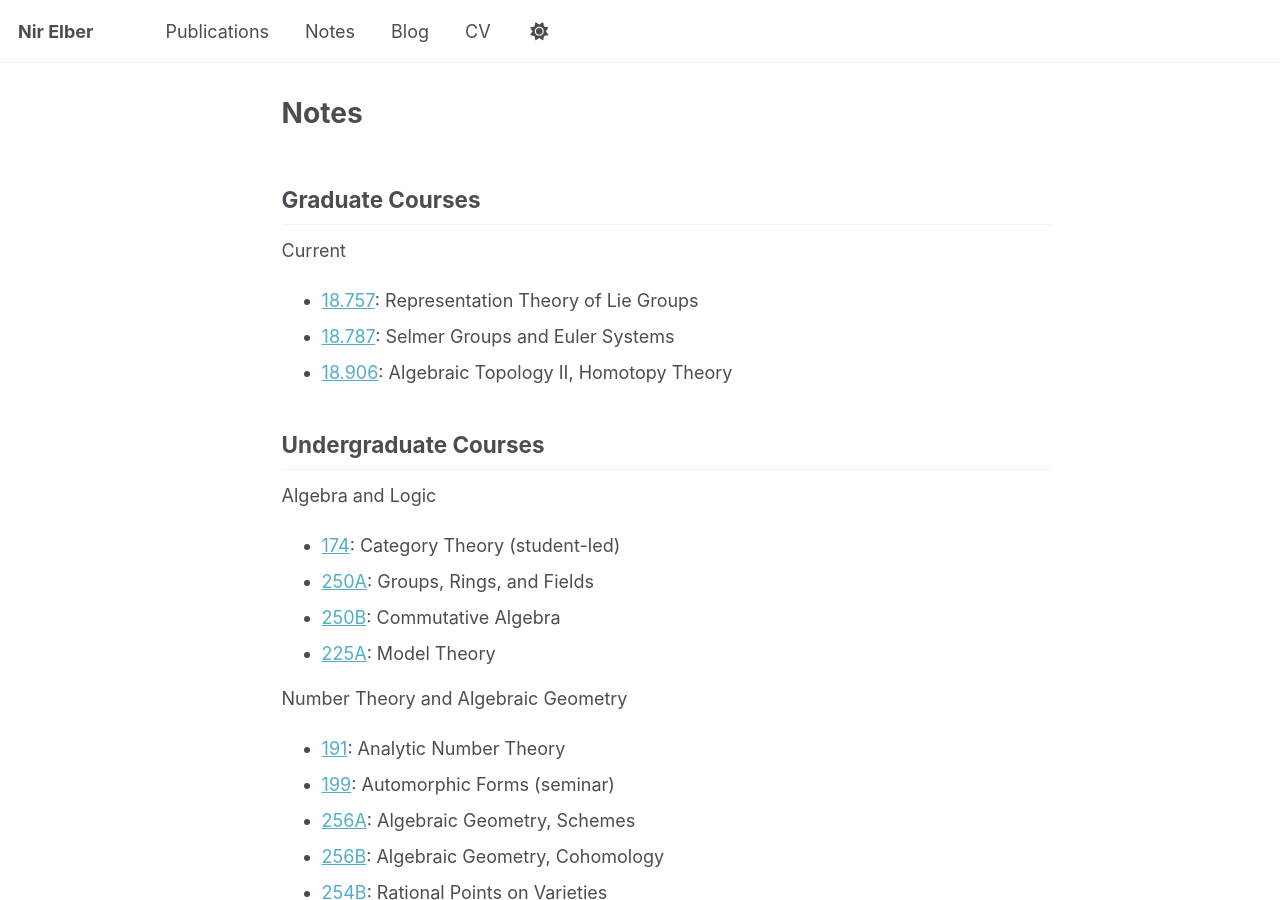
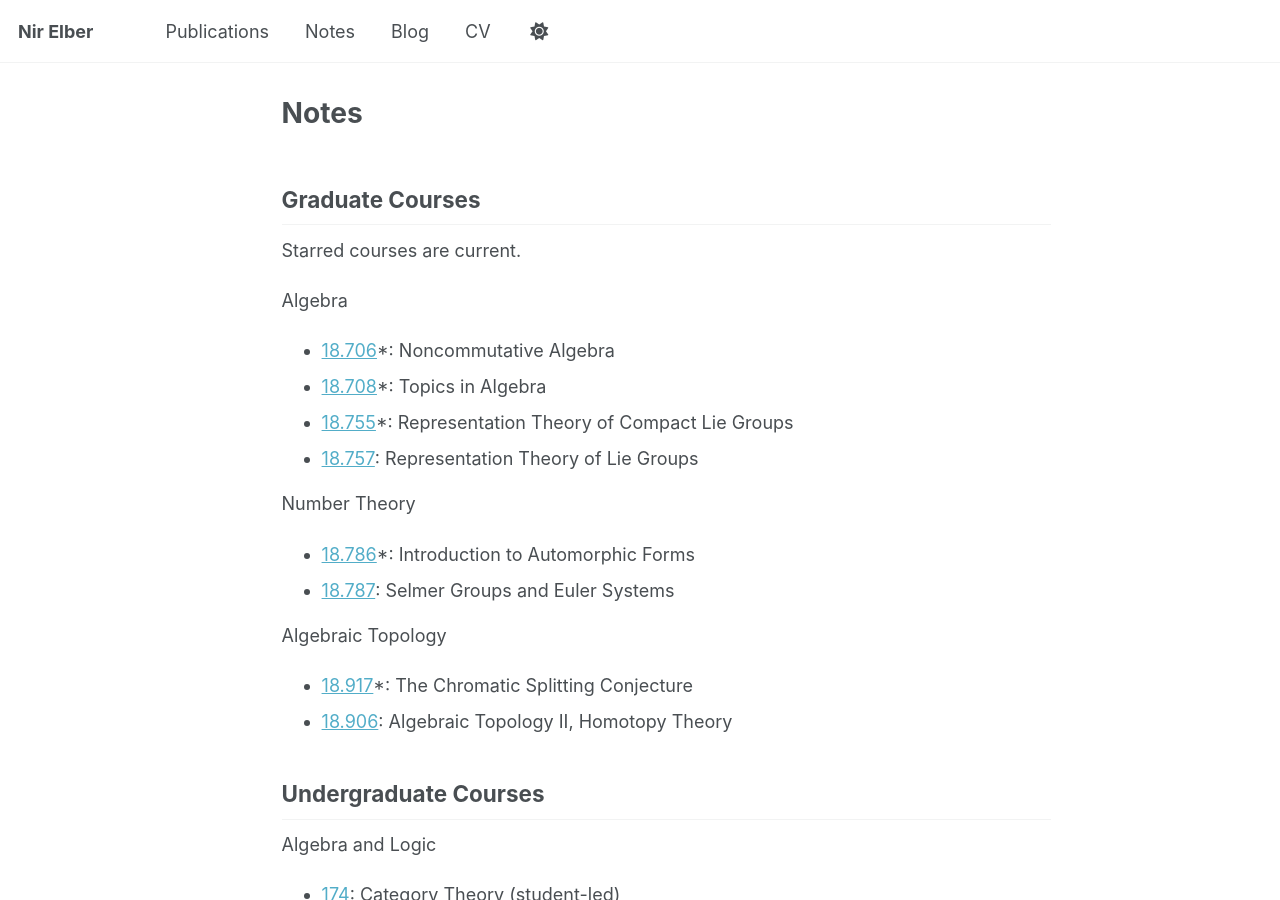
Before and after one commit to dFoiler/dfoiler.github.io, a Jekyll site: the page built from _pages/notes.md, in a window 1280 px wide and 900 px high. Built offline with Jekyll 4.4.1, drawn with Linux system fonts in a browser that asks for light colours; a script that is not in the unit is left out.

Commit message:
update notes

```diff
--- a/_pages/notes.md
+++ b/_pages/notes.md
@@ -6,9 +6,20 @@ author_profile: false
 
 Graduate Courses
 -
-Current
+Starred courses are current.
+
+Algebra
+* [18.706](https://dfoiler.github.io/notes/706/notes.pdf)*: Noncommutative Algebra
+* [18.708](https://dfoiler.github.io/notes/708/notes.pdf)*: Topics in Algebra
+* [18.755](https://dfoiler.github.io/notes/755/notes.pdf)*: Representation Theory of Compact Lie Groups
 * [18.757](https://dfoiler.github.io/notes/757/notes.pdf): Representation Theory of Lie Groups
+
+Number Theory
+* [18.786](https://dfoiler.github.io/notes/786/notes.pdf)*: Introduction to Automorphic Forms
 * [18.787](https://dfoiler.github.io/notes/787/notes.pdf): Selmer Groups and Euler Systems
+
+Algebraic Topology
+* [18.917](https://dfoiler.github.io/notes/917/notes.pdf)*: The Chromatic Splitting Conjecture
 * [18.906](https://dfoiler.github.io/notes/906/notes.pdf): Algebraic Topology II, Homotopy Theory
 
 Undergraduate Courses
```
